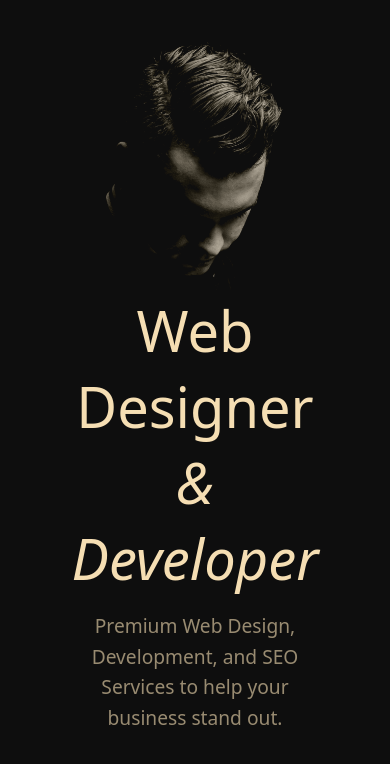
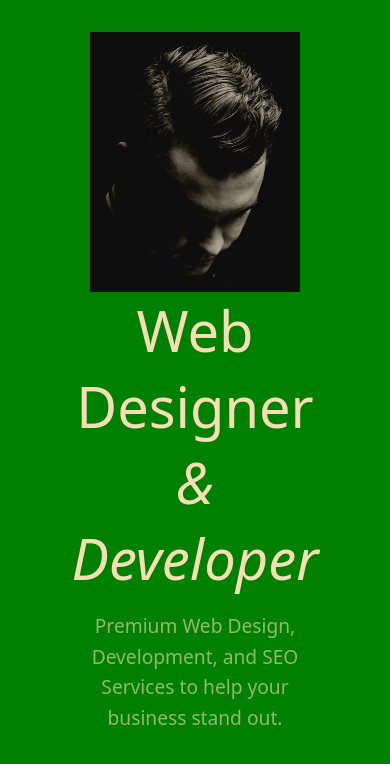
Before and after one commit to Viks23/Day9, a React (Vite) app in the folder Frontend/: page / in a window 390 px wide. Shown: the top 764 px of the page. Built offline with nearby package versions, Linux system fonts and the light colour scheme.

Commit message:
Day9 Upload

```diff
--- a/Frontend/src/components/Header.css
+++ b/Frontend/src/components/Header.css
@@ -43,13 +43,13 @@ section p{
   /* Mobile M (medium phones) */
   @media (min-width: 375px) and (max-width: 424.98px) {
     /* Your styles here */
-
+    body{background-color: green;}
   }
 
   /* Mobile L (large phones) */
   @media (min-width: 425px) and (max-width: 767.98px) {
     /* Your styles here */
-
+    body{background-color: blue;}
   }
 
   /* Tablet */
```
